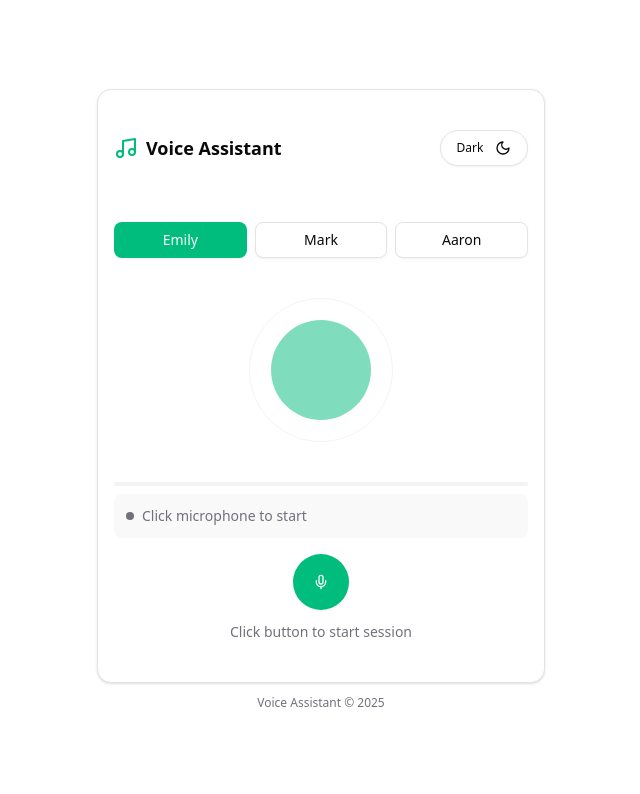
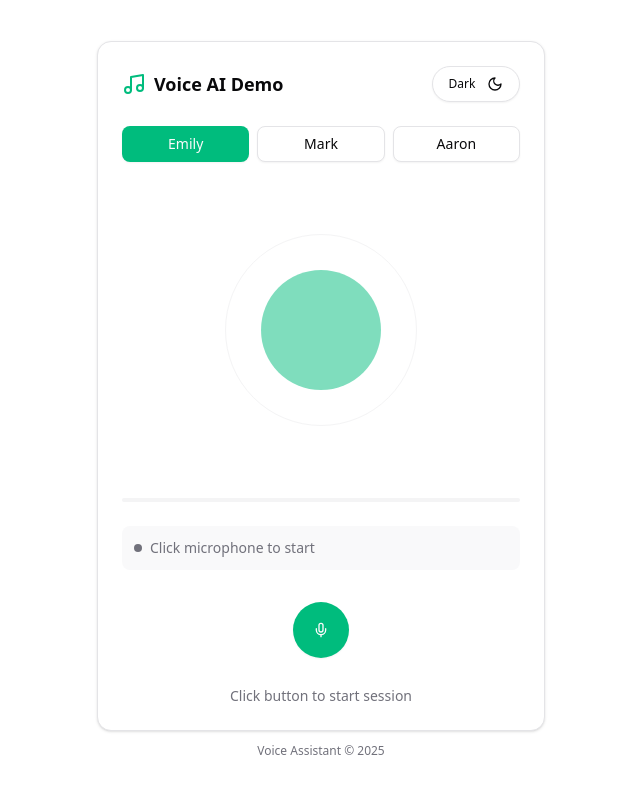
Before and after one commit to sahil-idk/Ultravox-audio-chat, a Next.js app: page / in a window 1280 px wide. Shown: the top 794 px of the page, without its empty margins (319-959 px from the left). Built offline with nearby package versions, Linux system fonts and the light colour scheme; no server answers.

Commit message:
padding removed

```diff
--- a/src/app/page.tsx
+++ b/src/app/page.tsx
@@ -698,8 +698,8 @@ const setFallbackPersonas = () => {
       }
     }
     return {
-      baseSize: 100, // Smaller base size for desktop
-      maxExpansion: 70, // Less expansion on desktop
+      baseSize: 120, // Smaller base size for desktop
+      maxExpansion: 80, // Less expansion on desktop
     }
   }
 
@@ -758,19 +758,19 @@ const setFallbackPersonas = () => {
   }
 
   return (
-    <div className="min-h-screen flex flex-col items-center justify-center p-3 sm:p-4 bg-background text-foreground">
-      <Card className="w-full max-w-md mx-auto">
-        <CardHeader className="flex flex-row items-center justify-between p-3 sm:p-4">
+    <div className="min-h-screen flex flex-col items-center justify-center p-5 sm:p-10 bg-background text-foreground">
+      <Card className="w-full max-w-md ">
+        <CardHeader className="flex flex-row items-center justify-between ">
           <CardTitle className="flex items-center gap-2 text-lg sm:text-md">
           <Music size={24} className="text-emerald-500" />
-            Voice Assistant
+            Voice AI Demo
           </CardTitle>
-          <div className="flex items-center  ">
+          <div className="flex items-center gap-3 ">
             {/* <Badge variant="outline" className="text-xs">AI Voice</Badge> */}
             <ThemeToggle  />
           </div>
         </CardHeader>
-        <CardContent className="flex flex-col items-center space-y-1 sm:space-y-2 p-3 sm:p-4">
+        <CardContent className="flex flex-col items-center space-y-4 sm:space-y-6 ">
           {/* Voice Tabs */}
           {/* Voice Tabs */}
 <div className="w-full grid grid-cols-3 gap-2">
@@ -788,9 +788,9 @@ const setFallbackPersonas = () => {
 </div>
 
           {/* Indicator Circle */}
-          <div className="relative h-44 sm:h-52 w-44 sm:w-52 flex items-center justify-center">
+          <div className="relative h-44 sm:h-72 w-44 sm:w-72 flex items-center justify-center">
             {/* Outer reference circle */}
-            <div className="absolute w-32 sm:w-36 h-32 sm:h-36 rounded-full border border-muted" />
+            <div className="absolute w-32 sm:w-48 h-32 sm:h-48 rounded-full border border-muted" />
 
             {/* Active indicator with motion */}
             <motion.div
@@ -807,10 +807,10 @@ const setFallbackPersonas = () => {
               transition={{ duration: 0.1 }}
             >
               {connectionState === ConnectionState.CONNECTING ? (
-                <Loader2 size={22} className="text-white animate-spin" />
+                <Loader2 size={28} className="text-white animate-spin" />
               ) : isConnected ? (
                 <div className="text-white">
-                  {sessionState === "speaking" ? <Volume2 size={22} /> : <Mic size={22} />}
+                  {sessionState === "speaking" ? <Volume2 size={28} /> : <Mic size={28} />}
                 </div>
               ) : null}
             </motion.div>
```
